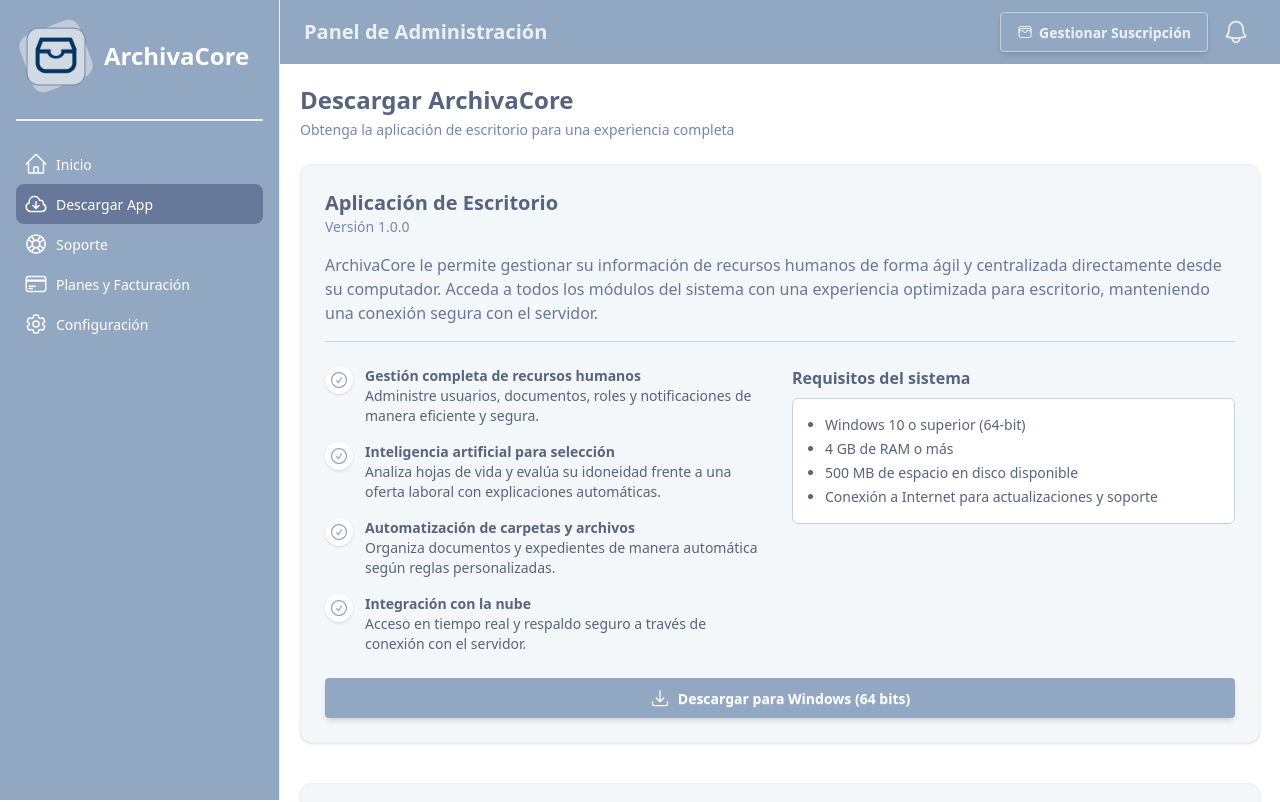
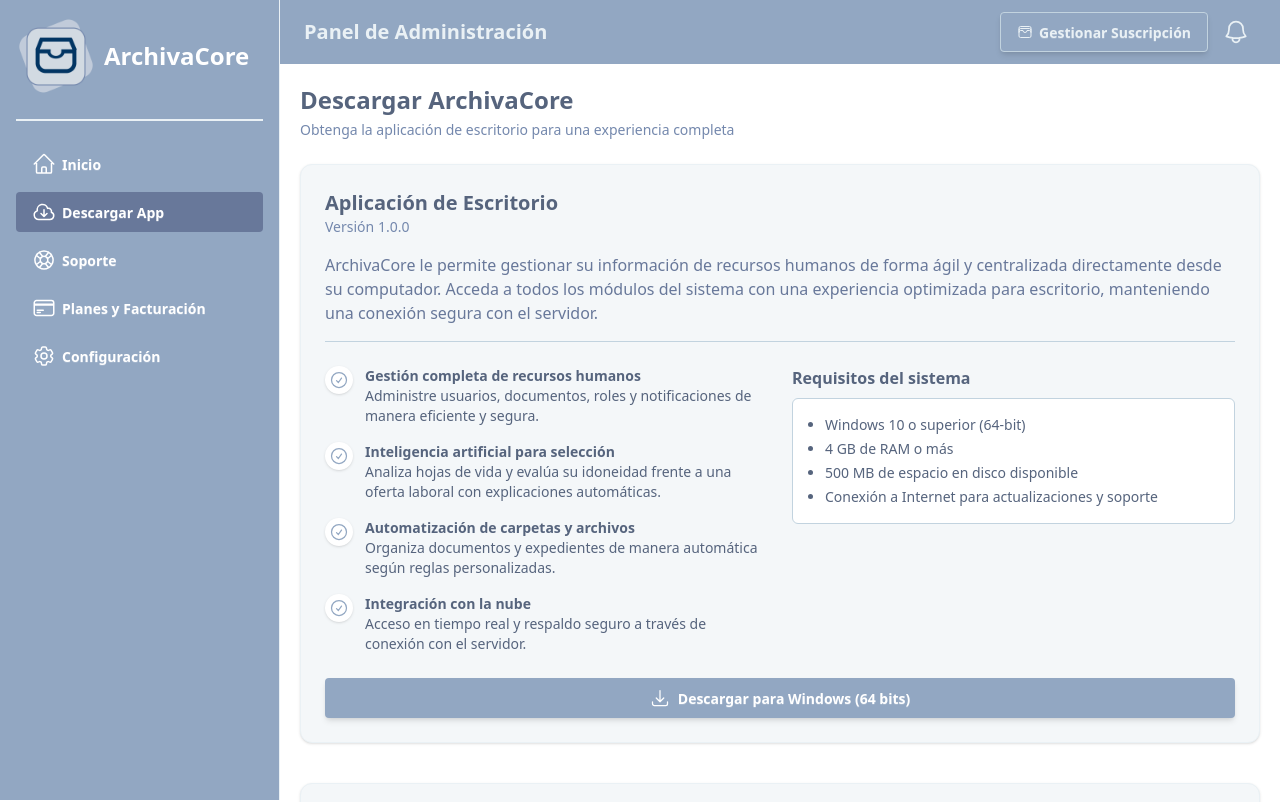
Before and after one commit to sebsanchez99/ArchivaCore, a Vue app in the folder landing/: page /dashboard/download in a window 1280 px wide. Shown: the top 802 px of the page. Built offline with nearby package versions, Linux system fonts and the light colour scheme; the HTML template or start-up script is replaced by a standard one.

Commit message:
Se corrige error de diseño en menú lateral de dsahboard

```diff
--- a/landing/src/modules/dashboard/components/SideMenuSection.vue
+++ b/landing/src/modules/dashboard/components/SideMenuSection.vue
@@ -14,10 +14,10 @@
       </div>
       <div class="divider before:bg-primary-100 after:bg-primary-100"></div>
       <ul>
-        <li v-for="item in sidebarItems" :key="item.label">
+        <li v-for="item in sidebarItems" :key="item.label" class="mb-2">
           <RouterLink
             :to="item.path"
-            class="flex items-center gap-2 p-2 rounded-lg hover:bg-primary-400 transition-colors duration-100 ease-in-out"
+            class="btn btn-ghost flex items-center justify-start hover:bg-primary-400 border-none hover:shadow-2xl"
             active-class="bg-primary-700"
           >
             <component :is="item.icon" class="w-6 h-6" />
```
